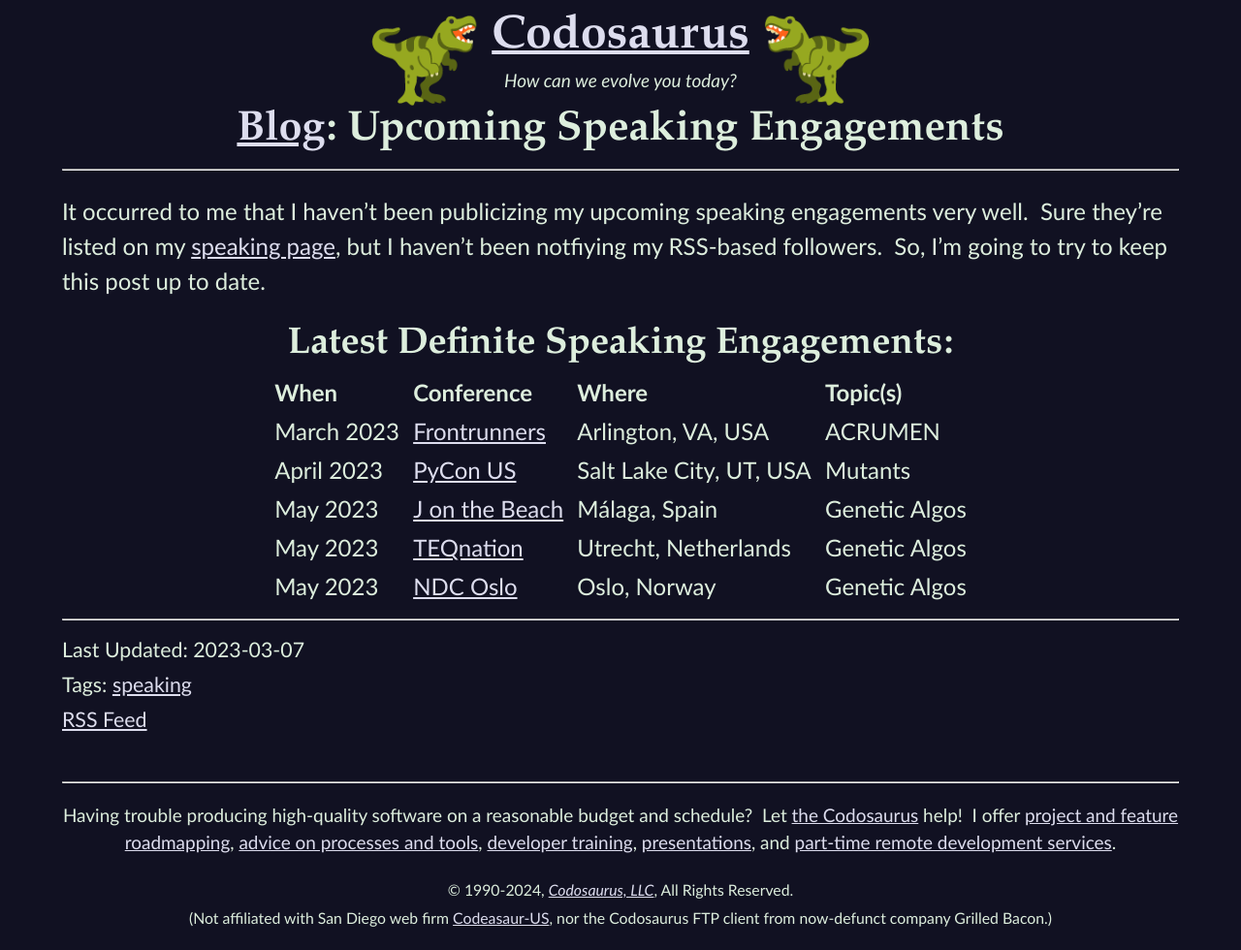
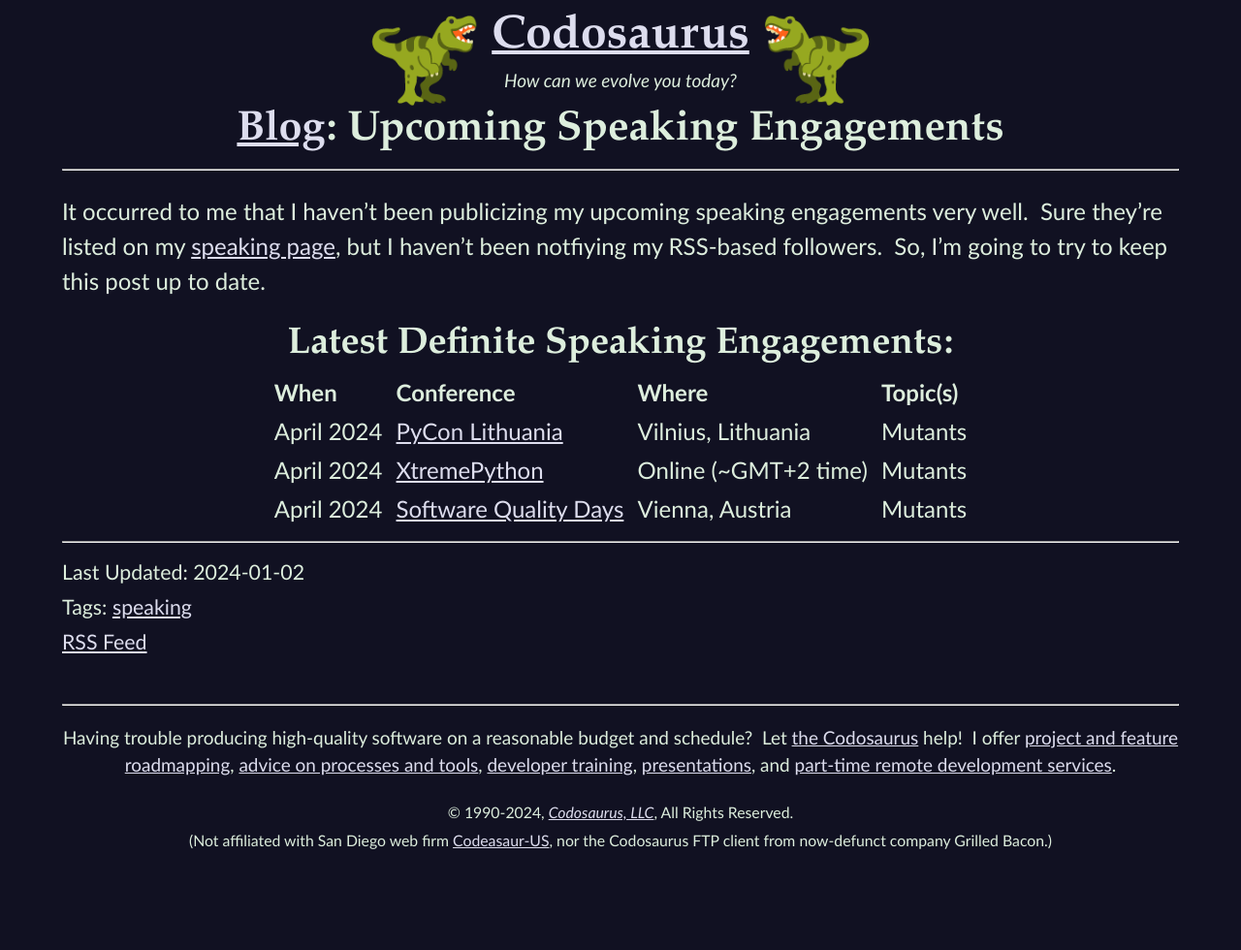
Before and after one commit to CodosaurusLLC/CodosaurusLLC.github.io, a Jekyll site: the page built from _posts/0000-00-00-speaking-engagements.md, in a window 1280 px wide. Shown: the whole page at 97% size. Built offline with Jekyll 4.4.1, drawn with Linux system fonts in a browser that asks for light colours; comment, search, counter and statistics services are not loaded; after the commit the page ends 900 px from its top, so only the background shows below that.

Commit message:
update blog post re upcoming talks

```diff
--- a/_posts/0000-00-00-speaking-engagements.md
+++ b/_posts/0000-00-00-speaking-engagements.md
@@ -1,6 +1,6 @@
 ---
 author: Dave Aronson
-date: 2023-03-07
+date: 2024-01-02
 layout: blog-post
 permalink: blog/speaking-engagements
 section: Blog
@@ -18,11 +18,9 @@
 
 ### Latest Definite Speaking Engagements:
 
-|When||Conference||Where||Topic(s)|
+|When||Conference||Where||Topic(s) |
 |-|
-|March&nbsp;2023||[Frontrunners](https://frontrunners.tech/){:rel="nofollow" target="_new"}||Arlington, VA, USA||ACRUMEN|
-|April&nbsp;2023||[PyCon US](https://us.pycon.org/2023/){:rel="nofollow" target="_new"}||Salt Lake City, UT, USA||Mutants|
-|May&nbsp;2023||[J on the Beach](https://www.jonthebeach.com/){:rel="nofollow" target="_new"}||Málaga, Spain||Genetic Algos|
-|May&nbsp;2023||[TEQnation](https://teqnation.com/){:rel="nofollow" target="_new"}||Utrecht, Netherlands||Genetic Algos|
-|May&nbsp;2023||[NDC Oslo](https://ndcoslo.com/){:rel="nofollow" target="_new"}||Oslo, Norway||Genetic Algos|
+|April&nbsp;2024||[PyCon Lithuania](https://pycon.lt/2024){:rel="nofollow" target="_new"}||Vilnius, Lithuania||Mutants|
+|April&nbsp;2024||[XtremePython](https://xtremepython.dev/){:rel="nofollow" target="_new"}||Online (~GMT+2 time)||Mutants|
+|April&nbsp;2024||[Software Quality Days](https://www.software-quality-days.com/){:rel="nofollow" target="_new"}||Vienna, Austria||Mutants|
 {:class="upcoming-engagements speaking" style="margin: 0 auto"}
```
